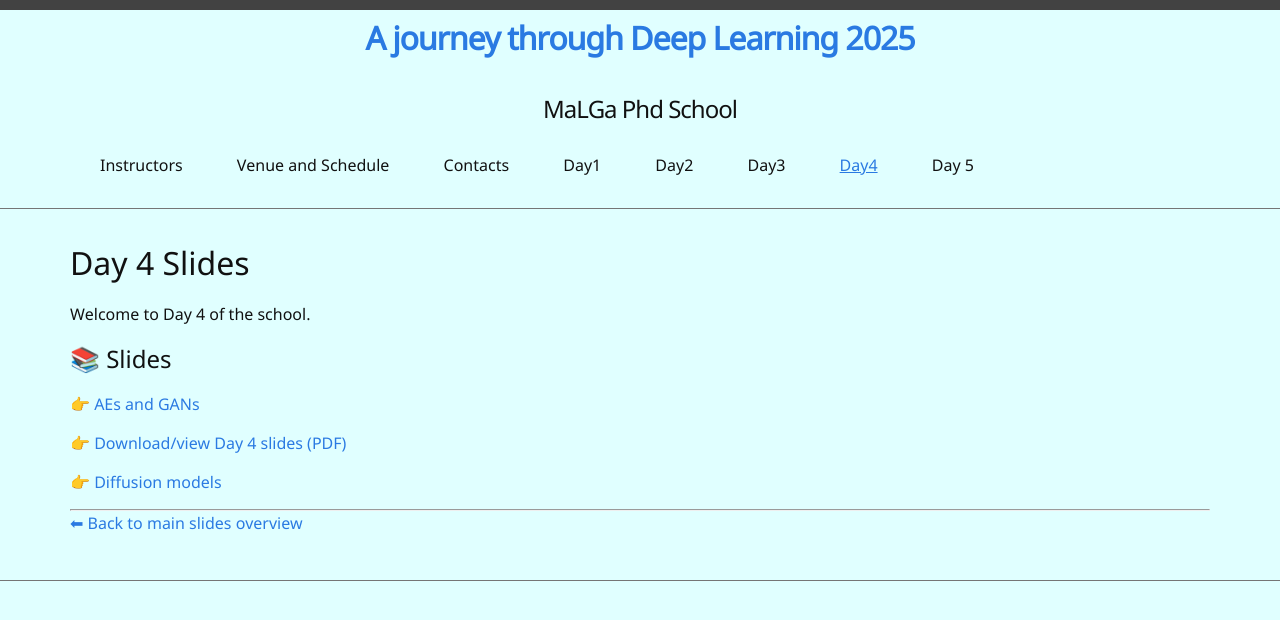
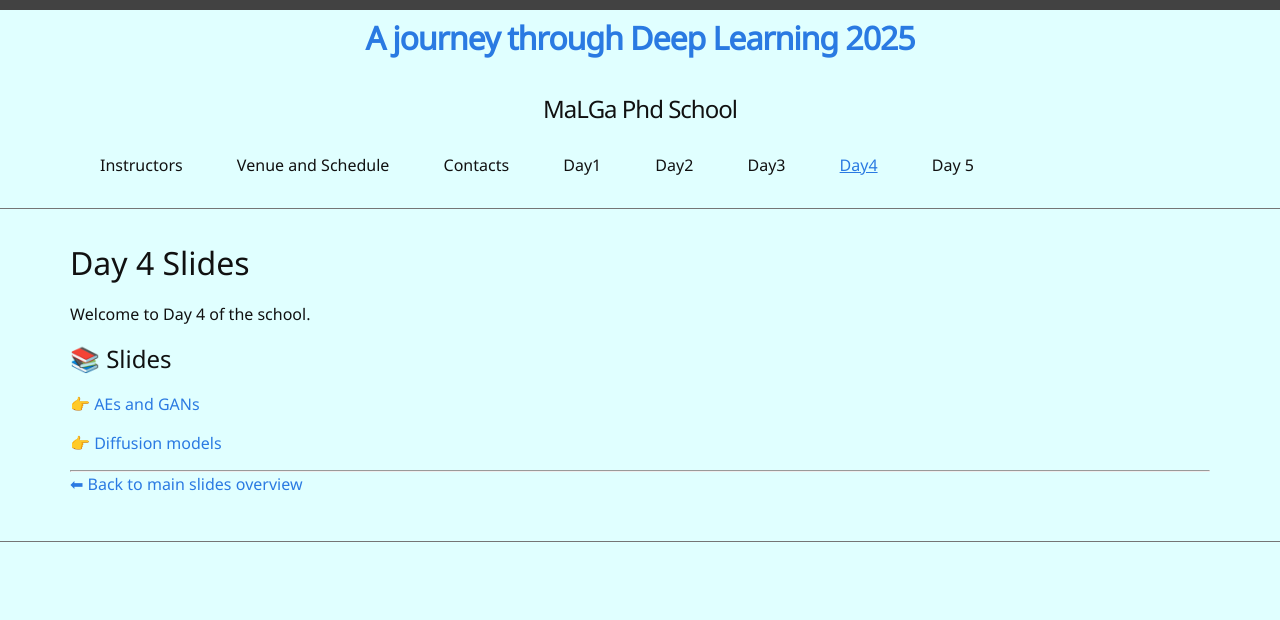
Before and after one commit to A-Journey-through-Deep-Learning/2025, a Jekyll site: the page built from Day4.md, in a window 1280 px wide. Shown: the top 620 px of the page. Built offline with Jekyll 4.4.1, drawn with Linux system fonts in a browser that asks for light colours.

Commit message:
Update Day4.md

```diff
--- a/Day4.md
+++ b/Day4.md
@@ -11,9 +11,8 @@
 
 👉 [AEs and GANs](/Slides/06_Autoencoders_GANs.pdf)
 
-👉 [Download/view Day 4 slides (PDF)](slide_day_1.pdf)
 
-👉 [Diffusion models](/Slides/06_Diffusion_models.pdf)
+👉 [Diffusion models](/Slides/07_Diffusion_models.pdf)
 
 
 ---
```
